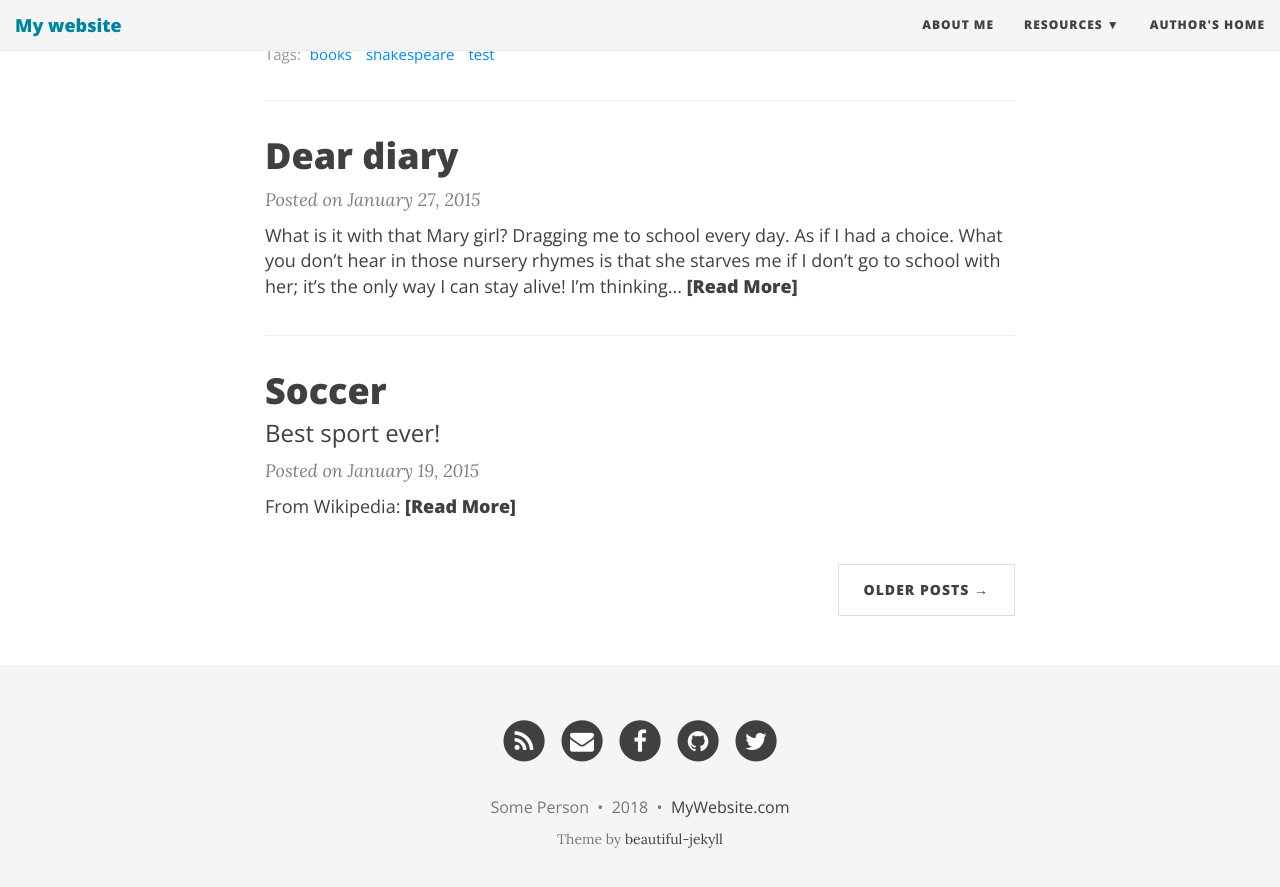
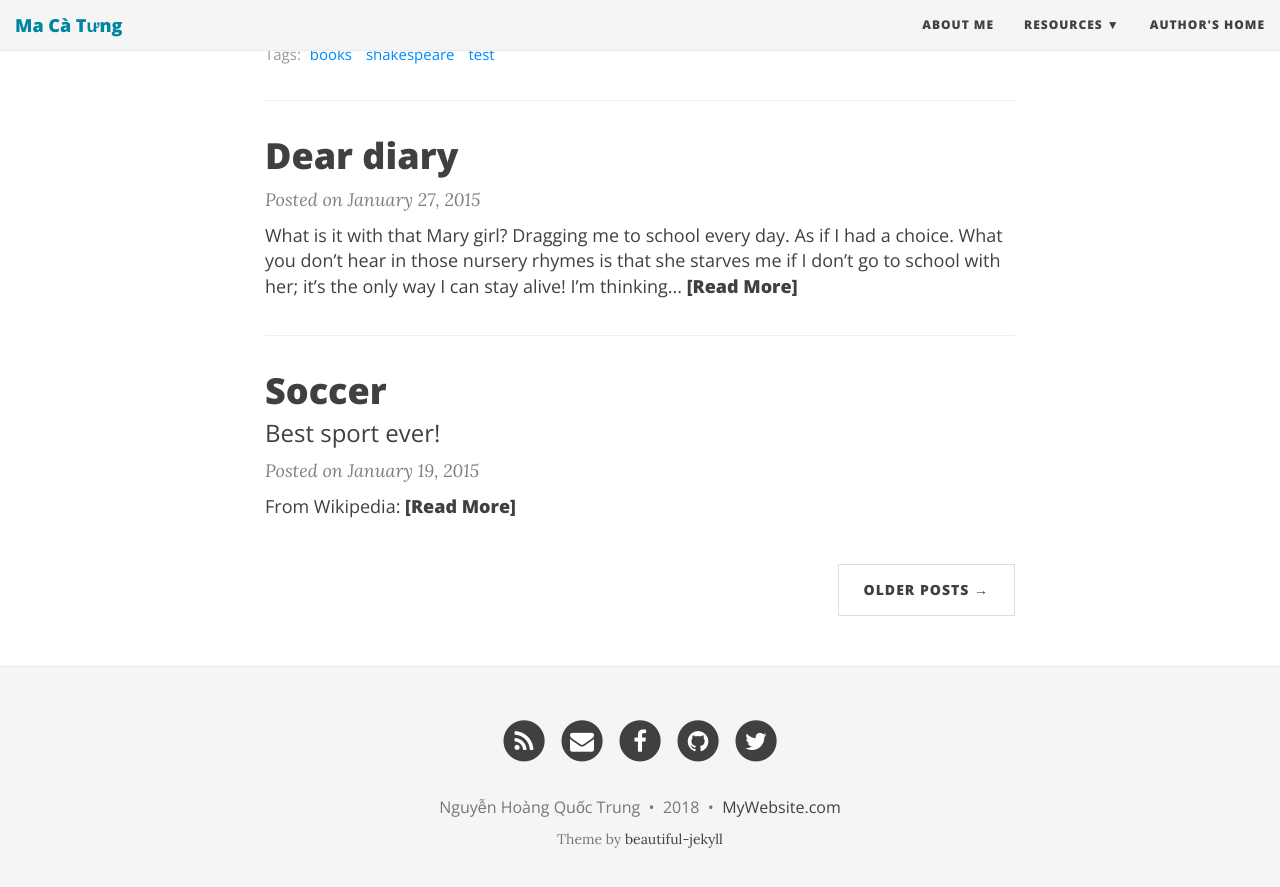
Before and after one commit to nhqtrung/nhqtrung.github.io, a Jekyll site: the page built from index.html, in a window 1280 px wide and 900 px high, scrolled down 1134 px. Shown: the top 887 px of the window. Built offline with Jekyll 4.4.1, drawn with Linux system fonts in a browser that asks for light colours; nearby versions of some CDN libraries; the list of posts is cut into pages by our own code.

Commit message:
change config

```diff
--- a/_config.yml
+++ b/_config.yml
@@ -4,7 +4,7 @@
 # baseurl is the website's URL without the hostname
 
 # If you are building a simple GitHub user page (http://username.github.io) then use these settings:
-url: "http://username.github.io"
+url: "http://nhqtrung.github.io"
 baseurl: ""
 
 # If you are building a GitHub project page then use these settings:
@@ -14,10 +14,10 @@ baseurl: ""
 # Of course don't forget to change the username and projectname to YOUR username and project
 
 # Name of website
-title: My website
+title: Ma Cà Tưng
 
 # Short description of your site
-description: A virtual proof that name is awesome!
+description: A coder and blogger
 
 # --- Navigation bar options --- #
 
@@ -25,10 +25,10 @@ description: A virtual proof that name is awesome!
 navbar-links:
   About Me: "aboutme"
   Resources:
-    - Beautiful Jekyll: "http://deanattali.com/beautiful-jekyll/"
-    - Learn markdown: "http://www.markdowntutorial.com/"
-    - GitHub Pages: "https://pages.github.com/"
-  Author's home: "http://deanattali.com"
+    - Beautiful Jekyll: "#"
+    - Learn markdown: "#"
+    - GitHub Pages: "#"
+  Author's home: "#"
 
 # Image to show in the navigation bar - image must be a square (width = height)
 # Remove this parameter if you don't want an image in the navbar
@@ -64,15 +64,15 @@ footer-link-col: "#404040"
 # Change all these values or delete the ones you don't want.
 # Important: you must keep the "name" parameter, everything else you can remove
 author:
-  name: Some Person
+  name: Nguyễn Hoàng Quốc Trung
 
 # Select your active Social Network Links.
 # Uncomment the links you want to show in the footer and add your information to each link.
 # You can reorder the items to define the link order.
 # If you want to add a new link that isn't here, you'll need to also edit the file _data/SocialNetworks.yml
 social-network-links:
-  rss: true
-  email: "someone@example.com"
+  rss: false
+  email: "nhqtrung1995@gmail.com"
   facebook: daattali
   github: daattali
   twitter: daattali
@@ -92,10 +92,10 @@ social-network-links:
 
 # Select which share links to show in posts
 share-links-active:
-  twitter: true
+  twitter: false
   facebook: true
   google: false
-  linkedin: true
+  linkedin: false
 
 # How to display the link to the website in the footer
 # Remove this if you don't want a link in the footer
@@ -139,7 +139,7 @@ title-separator: "-"
 timezone: "America/Vancouver"
 markdown: kramdown
 highlighter: rouge
-permalink: /:year-:month-:day-:title/
+permalink: /:day-:month-:year-:title/
 paginate: 5
 
 kramdown:
```
